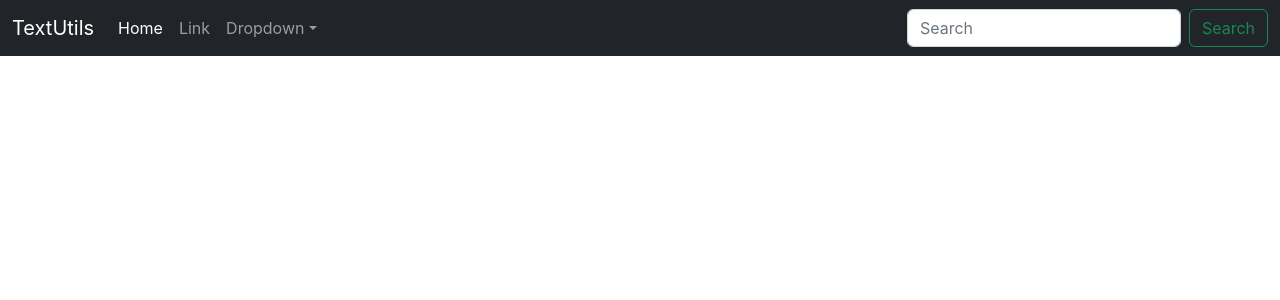
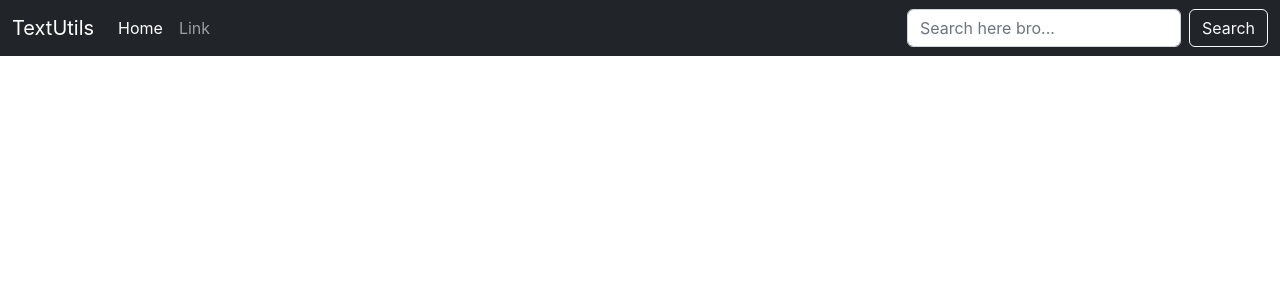
Before and after one commit to Joyin2/TextUtils, a React (Create React App) app: page / in a window 1280 px wide. Shown: the top 300 px of the page. Built offline with nearby package versions, Linux system fonts and the light colour scheme.

Commit message:
Navbar component

```diff
--- a/src/App.js
+++ b/src/App.js
@@ -31,46 +31,16 @@ function App() {
                   Link
                 </a>
               </li>
-              <li className="nav-item dropdown">
-                <a
-                  className="nav-link dropdown-toggle"
-                  href="/"
-                  role="button"
-                  data-bs-toggle="dropdown"
-                  aria-expanded="false"
-                >
-                  Dropdown
-                </a>
-                <ul className="dropdown-menu">
-                  <li>
-                    <a className="dropdown-item" href="/">
-                      Action
-                    </a>
-                  </li>
-                  <li>
-                    <a className="dropdown-item" href="/">
-                      Another action
-                    </a>
-                  </li>
-                  <li>
-                    <hr className="dropdown-divider" />
-                  </li>
-                  <li>
-                    <a className="dropdown-item" href="/">
-                      Something else here
-                    </a>
-                  </li>
-                </ul>
-              </li>
+
             </ul>
             <form className="d-flex" role="search">
               <input
                 className="form-control me-2"
                 type="search"
-                placeholder="Search"
+                placeholder="Search here bro..."
                 aria-label="Search"
               />
-              <button className="btn btn-outline-success" type="submit">
+              <button className="btn btn-outline-light " type="submit">
                 Search
               </button>
             </form>
```
Also changed, not shown: src/components/Navbar.js (added).
